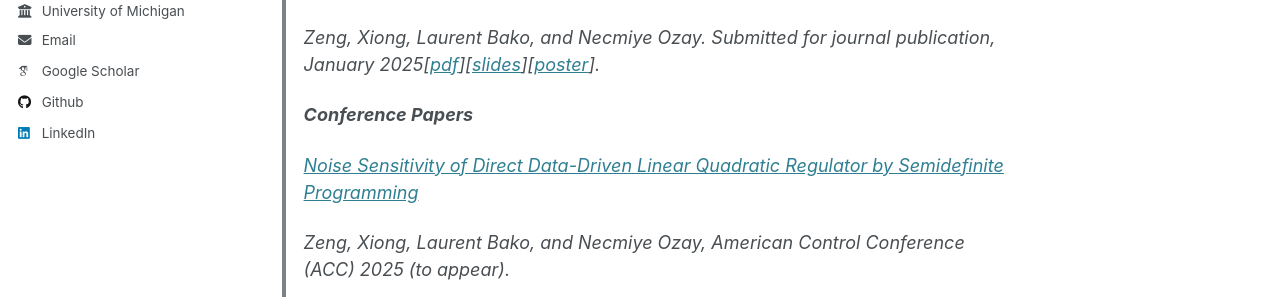
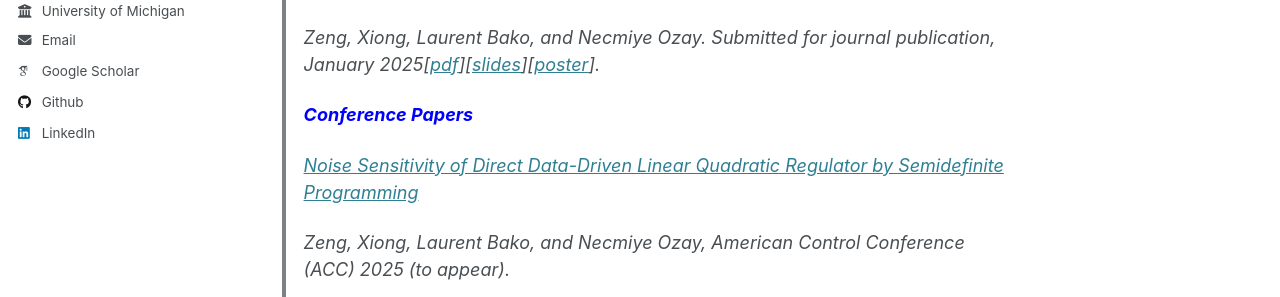
Before and after one commit to zengxiong111/zengxiong.github.io, a Jekyll site: the page built from _pages/about.md, in a window 1280 px wide. Shown: the part 369-666 px from the top of the page. Built offline with Jekyll 4.4.1, drawn with Linux system fonts in a browser that asks for light colours; some web fonts are replaced.

Commit message:
Update about.md

```diff
--- a/_pages/about.md
+++ b/_pages/about.md
@@ -18,7 +18,7 @@ I'm a fourth-year Ph.D. candidate in UMich EECS department, working with Prof. <
 > Zeng, Xiong, Laurent Bako, and Necmiye Ozay. Submitted for journal publication, January 2025[<a href="https://github.com/zengxiong111/zengxiong.github.io/blob/master/files/Noise%20Sensitivity%20of%20the%20Semidefinite%20Programs%20for%20Direct%20Data-Driven%20LQR.pdf" target="_blank">pdf</a>][<a href="https://github.com/zengxiong111/zengxiong.github.io/blob/master/files/slides_Noise%20Sensitivity%20of%20DDD%20LQR%20by%20Semidefinite%20Programming.pdf" target="_blank">slides</a>][<a href="https://github.com/zengxiong111/zengxiong.github.io/blob/master/files/Poster_Noise%20Sensitivity%20of%20DDD%20LQR%20by%20Semidefinite%20Programming.pdf" target="_blank">poster</a>].
 >
 >
-> **Conference Papers**
+> <span style="color:blue">**Conference Papers**</span>
 >
 > [Noise Sensitivity of Direct Data-Driven Linear Quadratic Regulator by Semidefinite Programming](https://web.eecs.umich.edu/~necmiye/pubs/ZengBO_acc25.pdf)
 >
```
